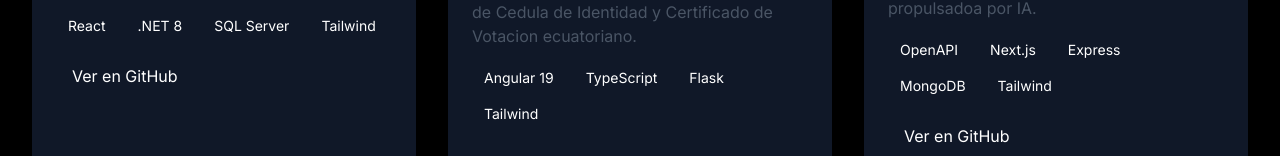
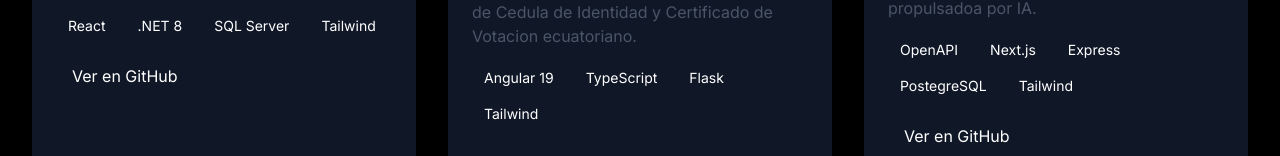
Before and after one commit to arturoparra-20/Portafolio, a Next.js app: page /projects in a window 1280 px wide. Shown: the part 452-608 px from the top of the page. Built offline with nearby package versions, Linux system fonts and the light colour scheme.

Commit message:
No big changes

```diff
--- a/src/app/projects/page.tsx
+++ b/src/app/projects/page.tsx
@@ -76,7 +76,7 @@ const projects = [
     description:
       "Aplicación web para planificar y seguir rutinas de ejercicio personalizadas propulsadoa por IA.",
     image: "/comming_soon.jpg",
-    tools: ["OpenAPI", "Next.js", "Express", "MongoDB", "Tailwind"],
+    tools: ["OpenAPI", "Next.js", "Express", "PostegreSQL", "Tailwind"],
     github: "https://github.com/arturoparra-20/Fitness-Planner",
   },
 ];
```
